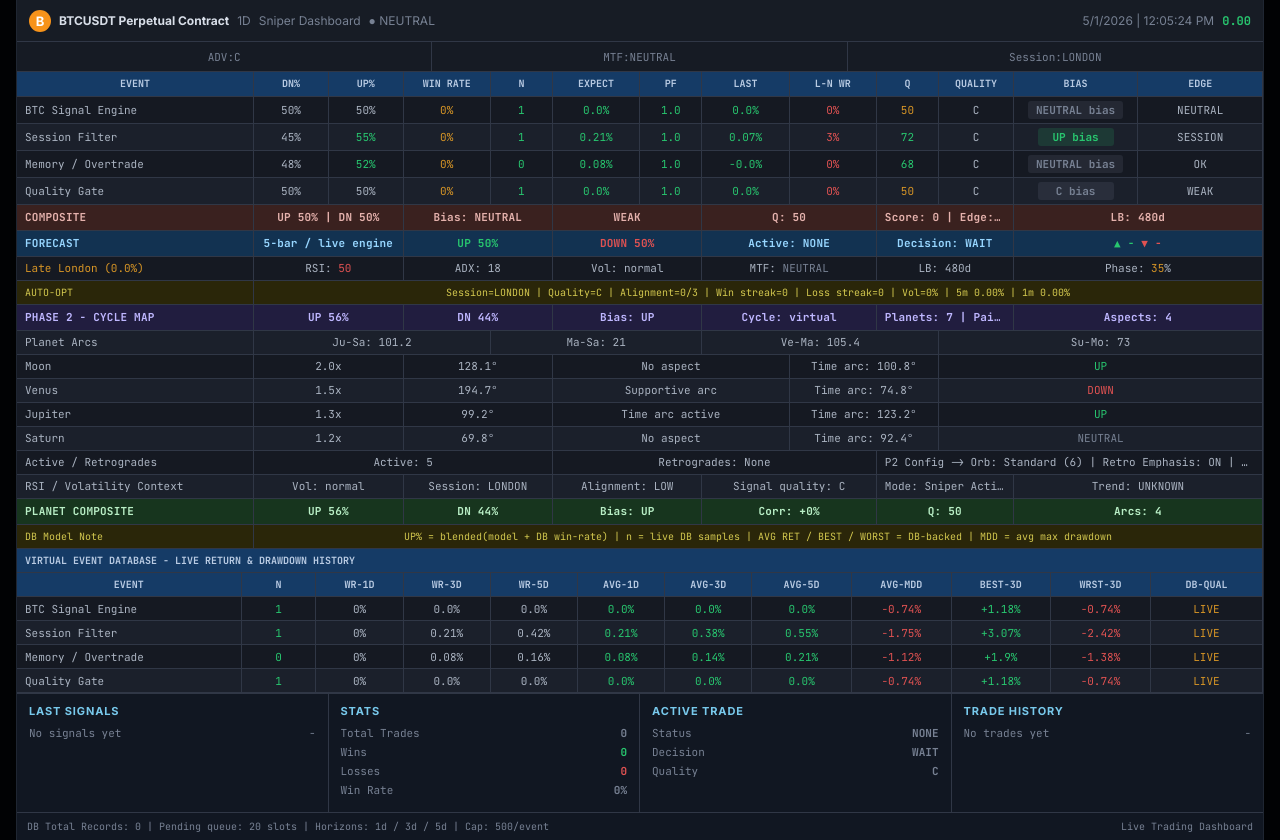
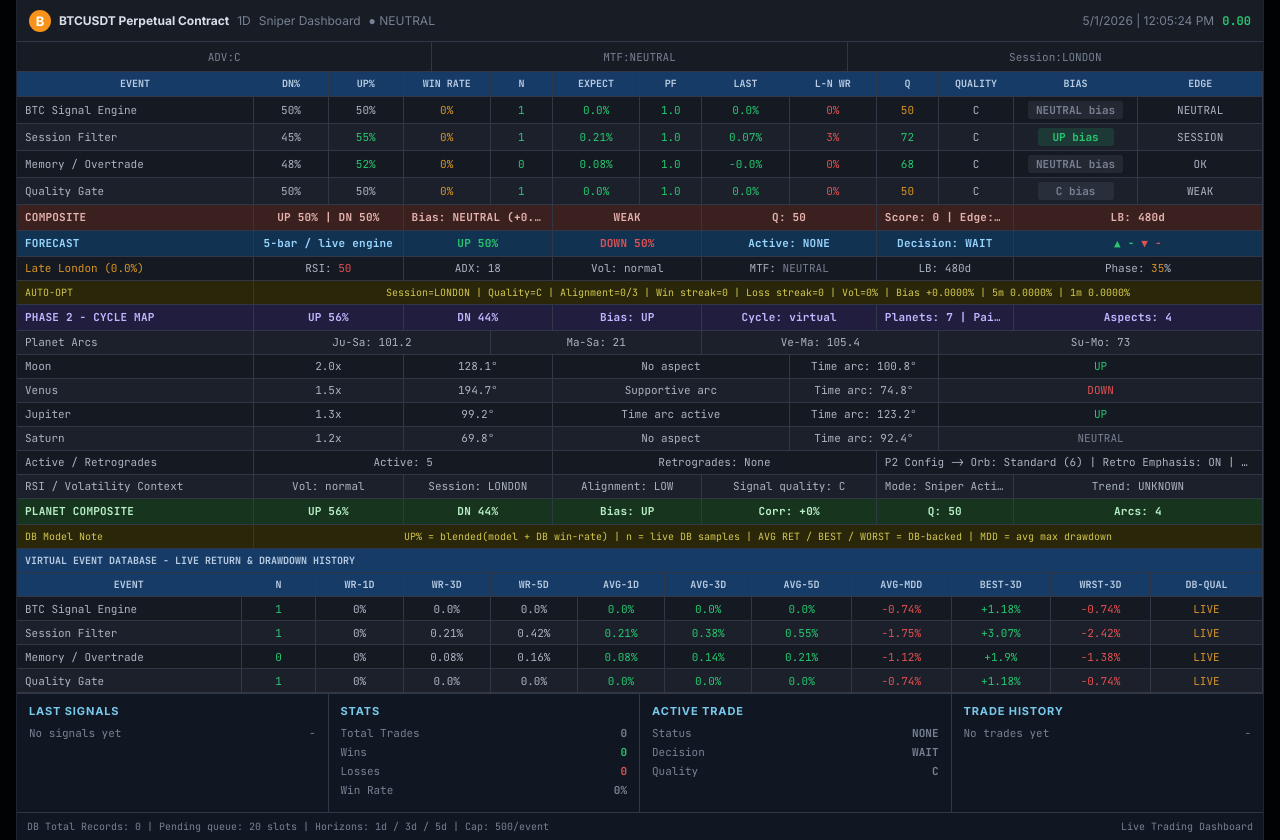
Before and after one commit to SilentWhaleReal/trading-dashboard, a Flask app: page / in a window 1280 px wide. Shown: the part 19-859 px from the top of the page. Run offline with Flask 3, Linux system fonts and the light colour scheme; data that the repository does not hold is empty.

Commit message:
Show precise market bias percentages

```diff
--- a/app.py
+++ b/app.py
@@ -46,6 +46,7 @@ latest_data = {
     "alignment": 0,
     "quality": "-",
     "bias": "NEUTRAL",
+    "bias_pct": 0,
     "trend": "UNKNOWN",
     "market_note": "Waiting for live candles",
 }
@@ -247,16 +248,18 @@ def update_live_market_model():
     if (trend_momentum > 0 and bias == "UP") or (trend_momentum < 0 and bias == "DOWN"):
         alignment += 1
 
-    edge = min(20, max(0, round(abs(blended_momentum) * 10000) + alignment * 3))
+    bias_pct = round(blended_momentum * 100, 4)
+    edge = min(45, max(0, abs(blended_momentum) * 5000 + alignment * 2.5))
     if volatility > 0.001:
-        edge = min(20, edge + 2)
+        edge = min(45, edge + 2)
+    edge = round(edge, 2)
 
     if bias == "UP":
-        prob_up = 50 + edge
-        prob_down = 50 - edge
+        prob_up = round(50 + edge, 2)
+        prob_down = round(50 - edge, 2)
     elif bias == "DOWN":
-        prob_up = 50 - edge
-        prob_down = 50 + edge
+        prob_up = round(50 - edge, 2)
+        prob_down = round(50 + edge, 2)
     else:
         prob_up = 50
         prob_down = 50
@@ -271,8 +274,9 @@ def update_live_market_model():
         "alignment": alignment,
         "quality": quality,
         "bias": bias,
+        "bias_pct": bias_pct,
         "trend": trend,
-        "market_note": f"5m {trend_momentum * 100:.2f}% | 1m {fast_momentum * 100:.2f}%",
+        "market_note": f"Bias {bias_pct:+.4f}% | 5m {trend_momentum * 100:.4f}% | 1m {fast_momentum * 100:.4f}%",
     })
     market_cache.update({
         "updated_at": now,
@@ -324,7 +328,7 @@ def maybe_send_setup_alert(context):
     message = (
         f"BTC {decision}\n"
         f"Price: {price_text}\n"
-        f"Bias: {context['bias']} | Quality: {context['quality']} | Score: {context['score']}\n"
+        f"Bias: {context['bias']} ({context['bias_pct']:+.4f}%) | Quality: {context['quality']} | Score: {context['score']}\n"
         f"UP {context['prob_up']}% / DOWN {context['prob_down']}% | Edge {context['edge']}%\n"
         f"Session: {context['session']} | Trend: {context['trend']}\n"
         f"{context['market_note']}"
@@ -485,6 +489,7 @@ def build_dashboard_context(price=None):
     score = latest_data["score"]
     alignment = latest_data["alignment"]
     bias = latest_data.get("bias", "NEUTRAL")
+    bias_pct = latest_data["bias_pct"]
     session = get_session()
     total_trades = wins + losses
     win_rate = round((wins / total_trades) * 100, 2) if total_trades else 0
@@ -521,6 +526,7 @@ def build_dashboard_context(price=None):
         "alignment": alignment,
         "alignment_strength": "STRONG" if alignment >= 3 else "MEDIUM" if alignment >= 2 else "LOW",
         "bias": bias,
+        "bias_pct": bias_pct,
         "bias_class": get_bias_class(bias),
         "session": session,
         "edge": edge,
@@ -580,6 +586,7 @@ def serialize_dashboard_context(context):
         "alignment": context["alignment"],
         "alignment_strength": context["alignment_strength"],
         "bias": context["bias"],
+        "bias_pct": context["bias_pct"],
         "bias_class": context["bias_class"],
         "session": context["session"],
         "edge": context["edge"],
--- a/templates/index.html
+++ b/templates/index.html
@@ -430,7 +430,7 @@
                     <td colspan="2">
                         UP <span data-field="prob-up">{{ prob_up }}</span>% | DN <span data-field="prob-down">{{ prob_down }}</span>%
                     </td>
-                    <td colspan="2">Bias: <span data-field="composite-bias">{{ bias }}</span></td>
+                    <td colspan="2">Bias: <span data-field="composite-bias">{{ bias }}</span> <span data-field="bias-pct">({{ "%+.4f"|format(bias_pct) }}%)</span></td>
                     <td colspan="2"><span data-field="strength">{{ strength }}</span></td>
                     <td colspan="2">Q: <span data-field="confidence">{{ confidence }}</span></td>
                     <td colspan="2">Score: <span data-field="score">{{ score }}</span> | Edge: <span data-field="edge">{{ edge }}</span>%</td>
@@ -735,6 +735,7 @@ async function fetchDashboard() {
         setText("forecast-up", data.prob_up);
         setText("forecast-down", data.prob_down);
         setText("composite-bias", data.bias);
+        setText("bias-pct", "(" + formatSignedPercent(data.bias_pct, 4) + "%)");
         setText("strength", data.strength);
         setText("confidence", data.confidence);
         setText("score", data.score);
@@ -768,6 +769,12 @@ async function fetchDashboard() {
     }
 }
 
+function formatSignedPercent(value, digits) {
+    const number = parseFloat(value);
+    if (Number.isNaN(number)) return "+0.0000";
+    return (number >= 0 ? "+" : "") + number.toFixed(digits);
+}
+
 function updateDateTime() {
     const now = new Date();
     document.getElementById("datetime").textContent = now.toLocaleDateString() + " | " + now.toLocaleTimeString();
```
